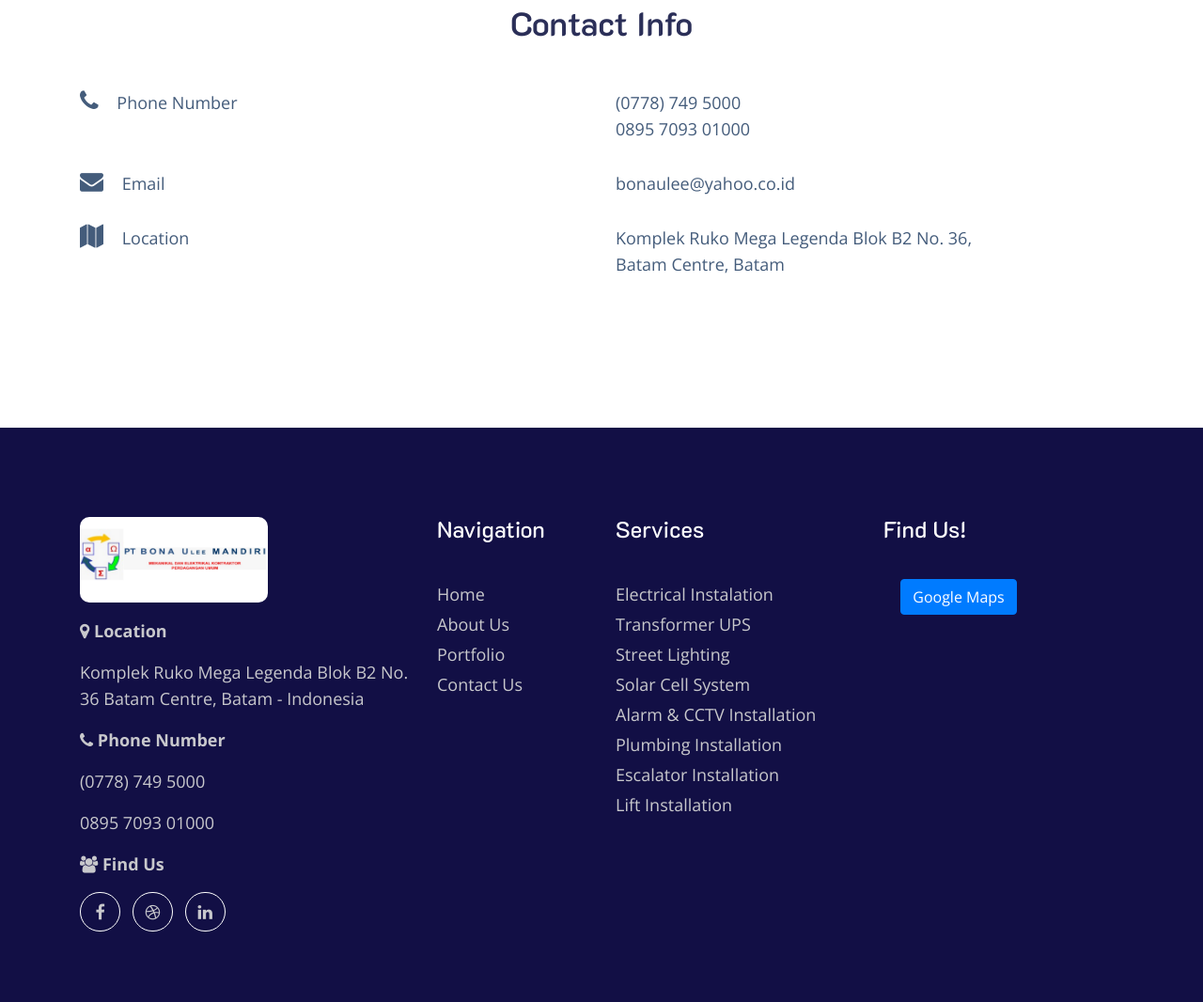
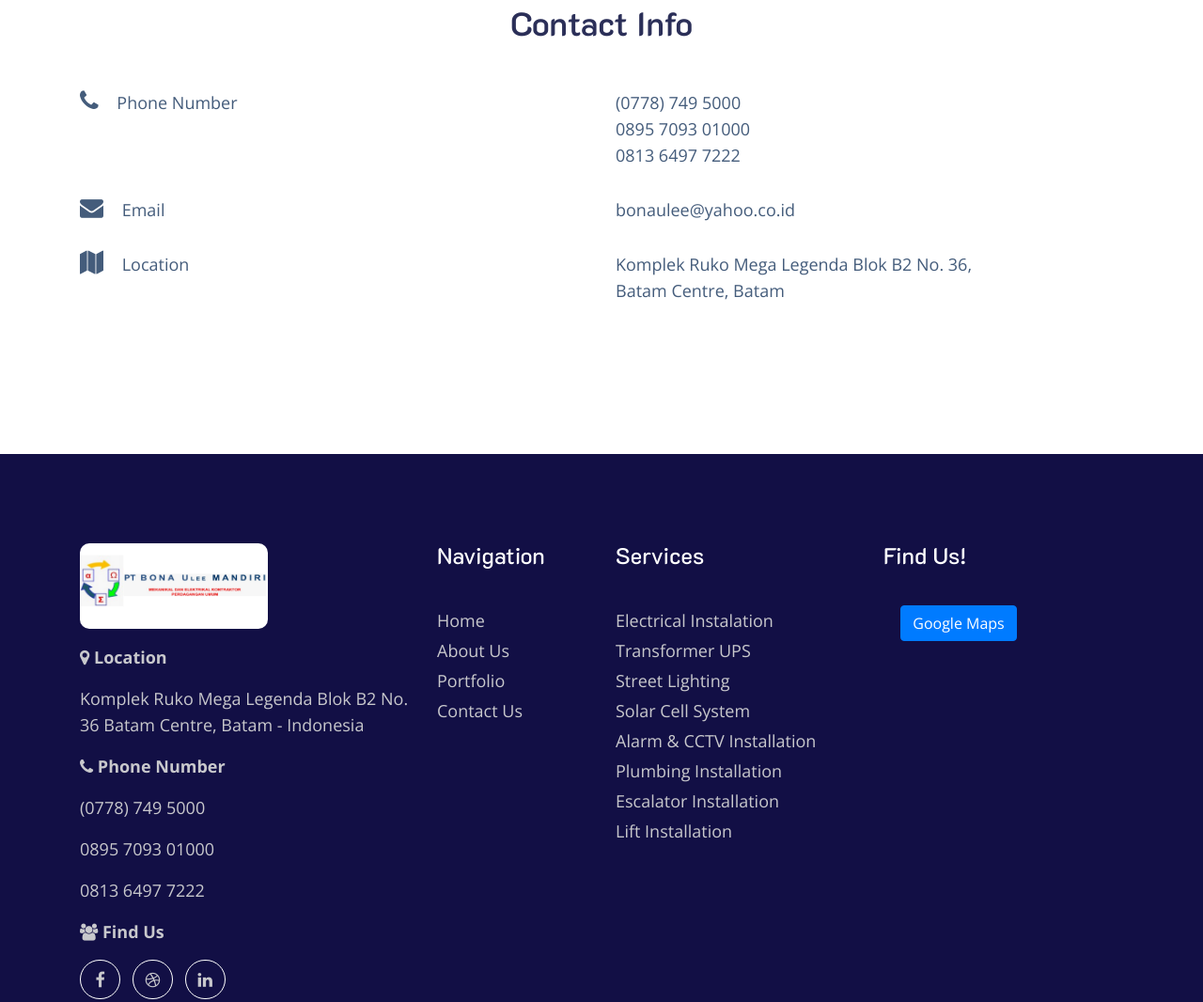
Before and after one commit to bonario10/BonaUleeMandiri, a plain HTML site: page contact.html in a window 1280 px wide. Shown: the part 1017-2083 px from the top of the page at 94% size. Drawn offline with nearby package versions, Linux system fonts and the light colour scheme.

Commit message:
Update contact.html

```diff
--- a/contact.html
+++ b/contact.html
@@ -100,6 +100,7 @@
                     <div class="col-sm-6">
                          <p>(0778) 749 5000</p>
                          <p>0895 7093 01000</p>
+                         <p>0813 6497 7222</p>
                     </div>
                 </div>
                 <div class="row">
@@ -170,6 +171,7 @@
                             <p><i class="fa fa-phone" aria-hidden="true"></i><strong> Phone Number</strong></p>
                              <p>(0778) 749 5000</p>
                             <p>0895 7093 01000</p>
+                            <p>0813 6497 7222</p>
                             <p><i class="fa fa-users" aria-hidden="true"></i><strong> Find Us</strong></p>
                             <div class="footer-social">
                                 <ul class="list-inline">
```
